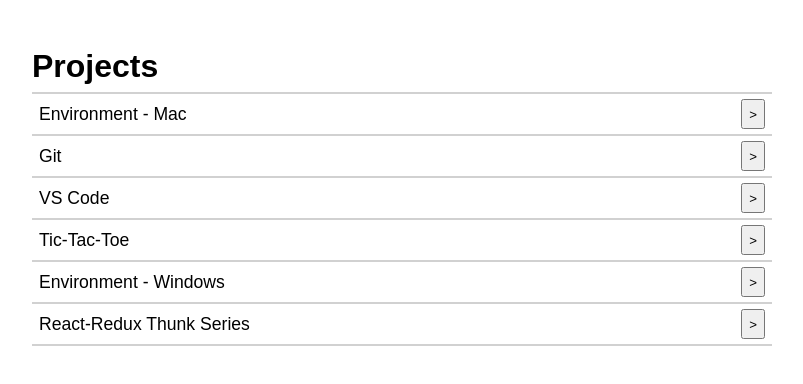
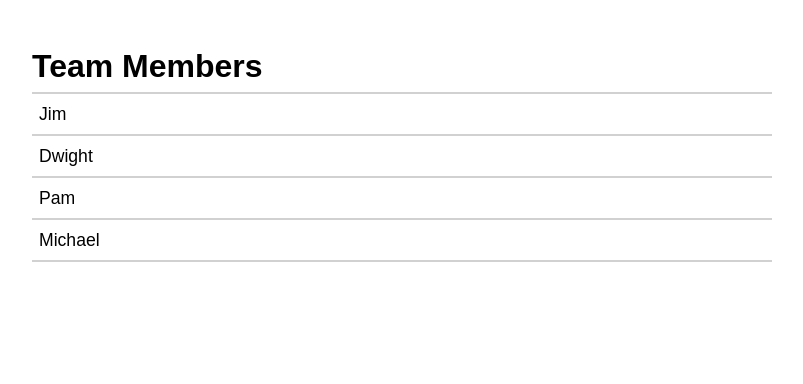
Before and after one commit to daniellequevedo/project-manager, a React (Create React App) app: page /teammembers in a window 1280 px wide. Shown: the top 384 px of the page, without its empty margins (238-1041 px from the left). Built offline with nearby package versions, Linux system fonts and the light colour scheme.

Commit message:
added team members page

```diff
--- a/src/App.js
+++ b/src/App.js
@@ -3,6 +3,7 @@ import { Switch, Route, BrowserRouter } from 'react-router-dom';
 import './App.css';
 import ProjectsPage from './containers/ProjectsPage';
 import TasksPage from './containers/TasksPage';
+import TeamMembersPage from './containers/TeamMembersPage';
 
 class App extends Component {
   render() {
@@ -10,9 +11,10 @@ class App extends Component {
       <div className="wrapper">
         <BrowserRouter>
           <Switch>
-            <Route exact path="/tasks" render={() => (<TasksPage />) }/>
-            <Route path="/" render={() => (<ProjectsPage />) }/>
-            <Route exact path="/projects" render={() => (<ProjectsPage />) }/>
+            <Route exact path="/" render={() => (<ProjectsPage />) }/>
+            <Route path="/projects" render={() => (<ProjectsPage />) }/>
+            <Route path="/tasks" render={() => (<TasksPage />) }/>
+            <Route path="/teammembers" render={() => (<TeamMembersPage />) }/>
           </Switch>
         </BrowserRouter>
       </div>
--- /dev/null
+++ b/src/components/TeamMemberSummary.js
@@ -0,0 +1,14 @@
+import React from 'react';
+
+const TeamMemberSummary = ({teamMember: {
+        member_id,
+        member_name
+    }}) => {
+    return (
+        <li className="list-item">
+            <span>{member_name}</span>
+        </li>
+    );
+}
+
+export default TeamMemberSummary;
--- /dev/null
+++ b/src/containers/TeamMembersPage.js
@@ -0,0 +1,25 @@
+import React, { Component } from 'react';
+import teamMembers from '../data/teammembers';
+import TeamMemberSummary from '../components/TeamMemberSummary';
+
+class TeamMembersPage extends Component {
+    render() {
+        return (
+            <div className="summaries-list team-members">
+                <div className="table-headers">
+                    <h1>Team Members</h1>
+                </div>
+                <ul className="list">
+                    {teamMembers.map( (teamMember) => {
+                        return <TeamMemberSummary
+                            key={teamMember.member_id}
+                            teamMember={teamMember}
+                        />
+                    })}
+                </ul>
+            </div>
+        );
+    }
+}
+
+export default TeamMembersPage;
--- /dev/null
+++ b/src/data/teammembers.js
@@ -0,0 +1,20 @@
+let teamMembers = [
+    {
+        member_id: 1,
+        member_name: "Jim"
+    },
+    {
+        member_id: 2,
+        member_name: "Dwight"
+    },
+    {
+        member_id: 3,
+        member_name: "Pam"
+    },
+    {
+        member_id: 4,
+        member_name: "Michael"
+    }
+];
+
+export default teamMembers;
```
